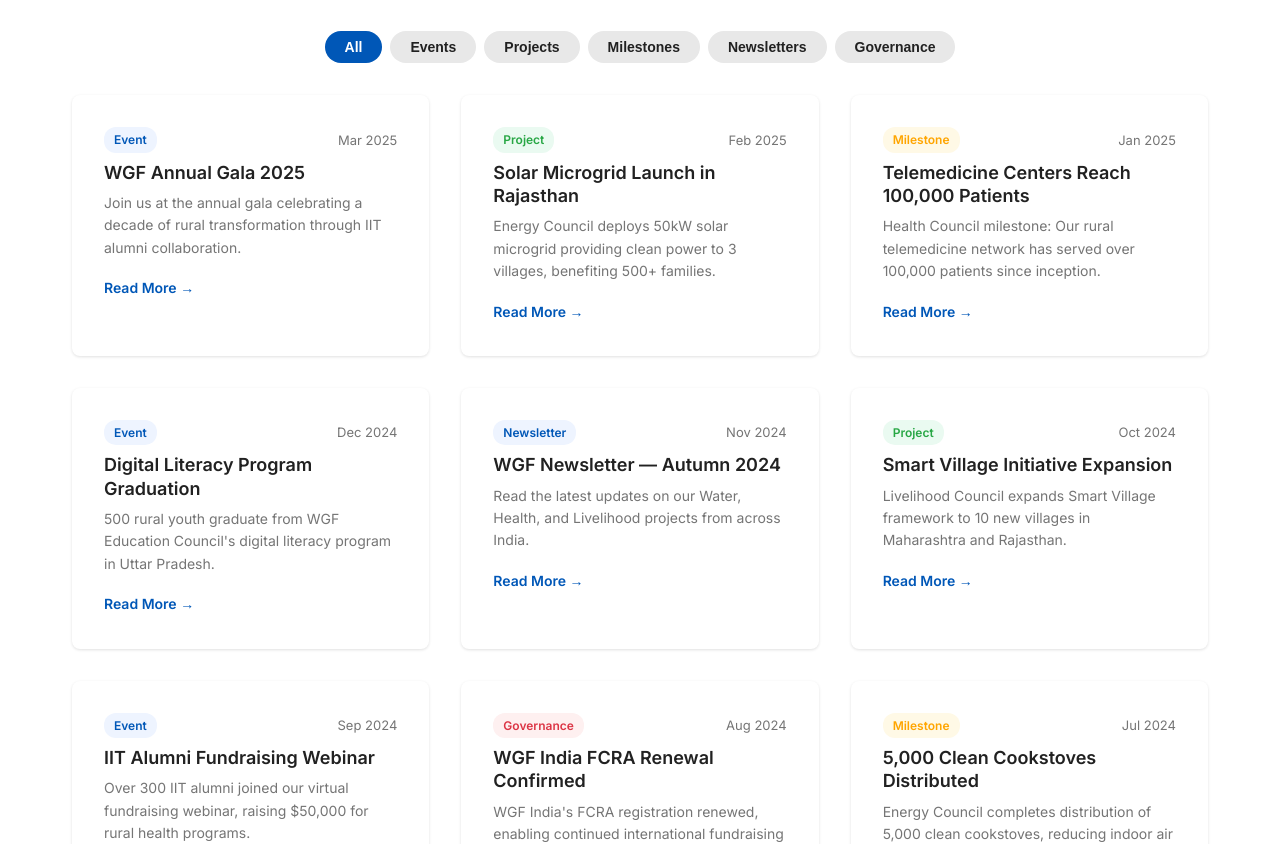
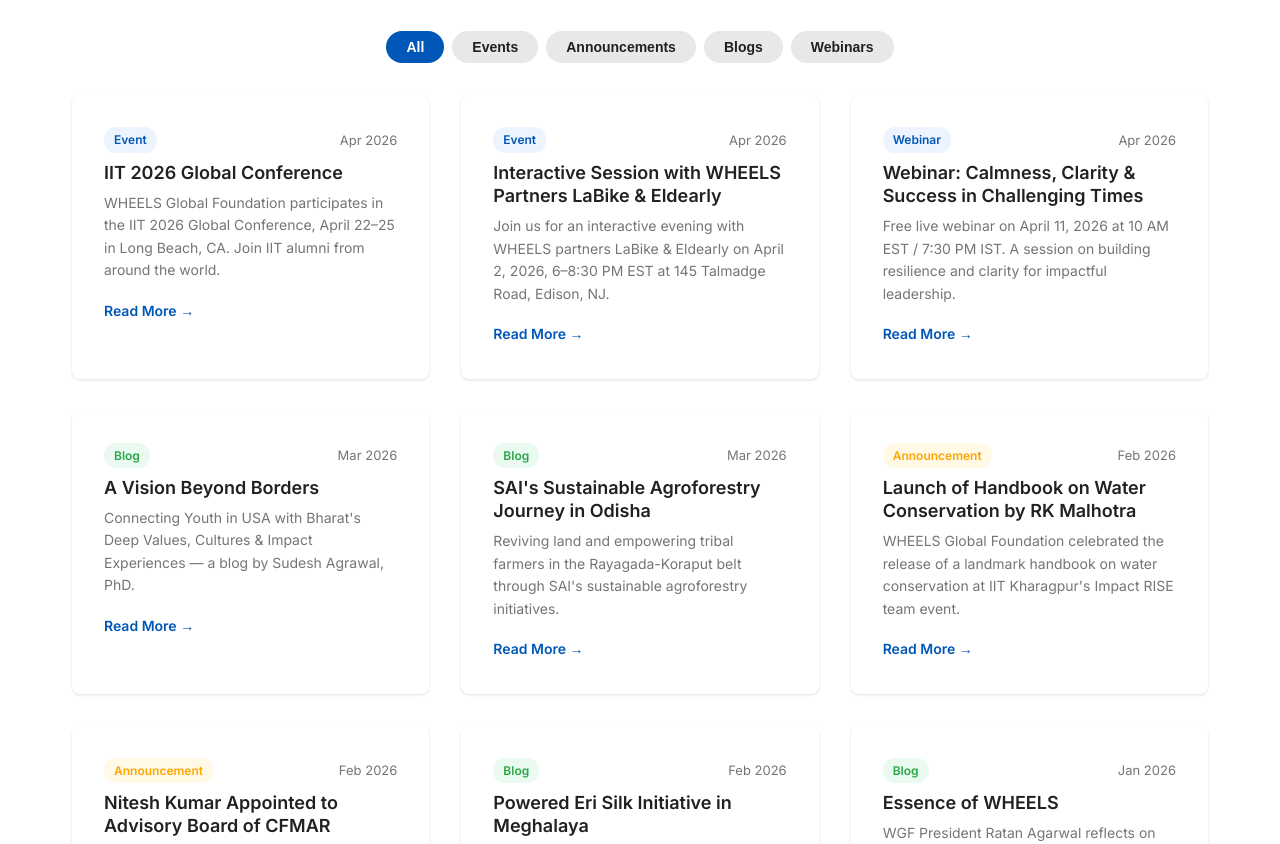
Before and after one commit to himanshucodeyogi/wheelsglobal, a React (Vite) app: page /events-and-news in a window 1280 px wide. Shown: the part 320-1164 px from the top of the page. Built offline with nearby package versions, Linux system fonts and the light colour scheme.

Commit message:
add new news and events

```diff
--- a/src/pages/NewsEvents.jsx
+++ b/src/pages/NewsEvents.jsx
@@ -4,20 +4,26 @@
 import { FadeUp, PageTransition } from '../components/Animations'
 
 const allNews = [
-  { date: 'Mar 2025', title: 'WGF Annual Gala 2025', excerpt: 'Join us at the annual gala celebrating a decade of rural transformation through IIT alumni collaboration.', tag: 'Event', category: 'Events' },
-  { date: 'Feb 2025', title: 'Solar Microgrid Launch in Rajasthan', excerpt: 'Energy Council deploys 50kW solar microgrid providing clean power to 3 villages, benefiting 500+ families.', tag: 'Project', category: 'Projects' },
-  { date: 'Jan 2025', title: 'Telemedicine Centers Reach 100,000 Patients', excerpt: 'Health Council milestone: Our rural telemedicine network has served over 100,000 patients since inception.', tag: 'Milestone', category: 'Milestones' },
-  { date: 'Dec 2024', title: 'Digital Literacy Program Graduation', excerpt: '500 rural youth graduate from WGF Education Council\'s digital literacy program in Uttar Pradesh.', tag: 'Event', category: 'Events' },
-  { date: 'Nov 2024', title: 'WGF Newsletter — Autumn 2024', excerpt: 'Read the latest updates on our Water, Health, and Livelihood projects from across India.', tag: 'Newsletter', category: 'Newsletters' },
-  { date: 'Oct 2024', title: 'Smart Village Initiative Expansion', excerpt: 'Livelihood Council expands Smart Village framework to 10 new villages in Maharashtra and Rajasthan.', tag: 'Project', category: 'Projects' },
-  { date: 'Sep 2024', title: 'IIT Alumni Fundraising Webinar', excerpt: 'Over 300 IIT alumni joined our virtual fundraising webinar, raising $50,000 for rural health programs.', tag: 'Event', category: 'Events' },
-  { date: 'Aug 2024', title: 'WGF India FCRA Renewal Confirmed', excerpt: 'WGF India\'s FCRA registration renewed, enabling continued international fundraising for Indian programs.', tag: 'Governance', category: 'Governance' },
-  { date: 'Jul 2024', title: '5,000 Clean Cookstoves Distributed', excerpt: 'Energy Council completes distribution of 5,000 clean cookstoves, reducing indoor air pollution for rural families.', tag: 'Milestone', category: 'Milestones' },
+  { date: 'Apr 2026', title: 'IIT 2026 Global Conference', excerpt: 'WHEELS Global Foundation participates in the IIT 2026 Global Conference, April 22–25 in Long Beach, CA. Join IIT alumni from around the world.', tag: 'Event', category: 'Events' },
+  { date: 'Apr 2026', title: 'Interactive Session with WHEELS Partners LaBike & Eldearly', excerpt: 'Join us for an interactive evening with WHEELS partners LaBike & Eldearly on April 2, 2026, 6–8:30 PM EST at 145 Talmadge Road, Edison, NJ.', tag: 'Event', category: 'Events' },
+  { date: 'Apr 2026', title: 'Webinar: Calmness, Clarity & Success in Challenging Times', excerpt: 'Free live webinar on April 11, 2026 at 10 AM EST / 7:30 PM IST. A session on building resilience and clarity for impactful leadership.', tag: 'Webinar', category: 'Webinars' },
+  { date: 'Mar 2026', title: 'A Vision Beyond Borders', excerpt: 'Connecting Youth in USA with Bharat\'s Deep Values, Cultures & Impact Experiences — a blog by Sudesh Agrawal, PhD.', tag: 'Blog', category: 'Blogs' },
+  { date: 'Mar 2026', title: 'SAI\'s Sustainable Agroforestry Journey in Odisha', excerpt: 'Reviving land and empowering tribal farmers in the Rayagada-Koraput belt through SAI\'s sustainable agroforestry initiatives.', tag: 'Blog', category: 'Blogs' },
+  { date: 'Feb 2026', title: 'Launch of Handbook on Water Conservation by RK Malhotra', excerpt: 'WHEELS Global Foundation celebrated the release of a landmark handbook on water conservation at IIT Kharagpur\'s Impact RISE team event.', tag: 'Announcement', category: 'Announcements' },
+  { date: 'Feb 2026', title: 'Nitesh Kumar Appointed to Advisory Board of CFMAR', excerpt: 'WGF Board Member Nitesh Kumar joins the CFMAR Advisory Board, strengthening WGF\'s presence in global rural development circles.', tag: 'Announcement', category: 'Announcements' },
+  { date: 'Feb 2026', title: 'Powered Eri Silk Initiative in Meghalaya', excerpt: 'Exploring eri silk as a cornerstone of Meghalaya\'s textile heritage — a blog by Riya Vazirani Laheja on WGF\'s livelihood initiatives.', tag: 'Blog', category: 'Blogs' },
+  { date: 'Jan 2026', title: 'Essence of WHEELS', excerpt: 'WGF President Ratan Agarwal reflects on WHEELS\' founding in 2006 from the PanIIT movement and the journey of transforming rural India.', tag: 'Blog', category: 'Blogs' },
+  { date: 'Oct 2025', title: 'Highlights from Gala 2025', excerpt: 'The WGF Gala held on October 4 at Marriott Marquis, New York was a culmination of tireless work by IIT alumni and philanthropists.', tag: 'Announcement', category: 'Announcements' },
+  { date: 'Oct 2025', title: 'At Times Square Gala 2025, WHEELS Expands Vision', excerpt: 'Indian American leaders and philanthropists gathered at the Times Square Gala to expand the vision for rural India\'s transformation.', tag: 'Blog', category: 'Blogs' },
+  { date: 'Oct 2025', title: 'WHEELS Gala Event 2025 — New York', excerpt: 'Working towards sustainable development through Rural Transformation. The Gala was held at Marriott Marquis, 1535 Broadway, New York.', tag: 'Event', category: 'Events' },
+  { date: 'Sep 2025', title: 'Wellness Program at IIT Ropar', excerpt: 'WHEELS collaborates with IIT Ropar to build resilience amid academic stress through a structured wellness program for students.', tag: 'Announcement', category: 'Announcements' },
+  { date: 'Sep 2025', title: 'WHEELS at SPRINT North Edition 2025 – IIT Ropar', excerpt: 'Mr. Kishan Goenka represented WHEELS at SPRINT North Edition 2025, catalyzing innovation and collaboration with IIT Ropar.', tag: 'Announcement', category: 'Announcements' },
+  { date: 'Aug 2025', title: 'Interactive Session with WHEELS Partner RuralShores', excerpt: 'An inspiring evening with WHEELS partner RuralShores, showcasing how rural BPO models create sustainable livelihoods in India.', tag: 'Event', category: 'Events' },
 ]
 
-const categories = ['All', 'Events', 'Projects', 'Milestones', 'Newsletters', 'Governance']
-const tagColors = { Event: 'var(--tint-blue)', Project: 'var(--tint-green)', Milestone: 'var(--tint-orange)', Newsletter: 'var(--tint-blue)', Governance: 'var(--tint-red)' }
-const tagTextColors = { Event: '#0057B7', Project: '#28A745', Milestone: '#FFA500', Newsletter: '#0057B7', Governance: '#DC3545' }
+const categories = ['All', 'Events', 'Announcements', 'Blogs', 'Webinars']
+const tagColors = { Event: 'var(--tint-blue)', Announcement: 'var(--tint-orange)', Blog: 'var(--tint-green)', Webinar: 'var(--tint-blue)' }
+const tagTextColors = { Event: '#0057B7', Announcement: '#FFA500', Blog: '#28A745', Webinar: '#0057B7' }
 
 export default function NewsEvents() {
   const [filter, setFilter] = useState('All')
```
